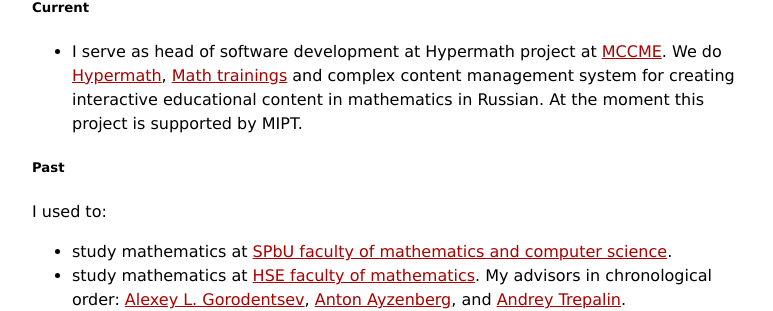
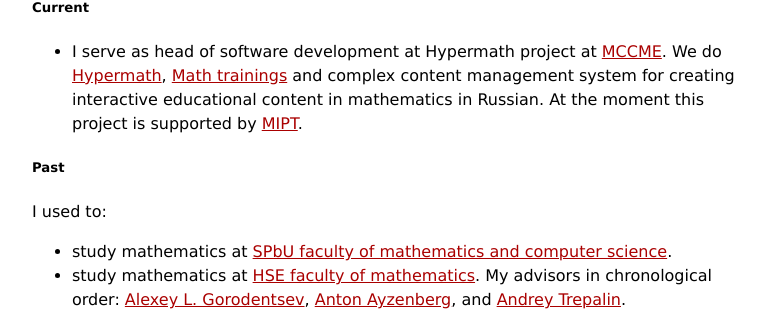
Before and after one commit to viviag/viviag.io, a Jekyll site: the page built from links.md, in a window 1280 px wide. Shown: the part 191-502 px from the top of the page, without its empty margins (248-1021 px from the left). Built offline with Jekyll 4.4.1, drawn with Linux system fonts in a browser that asks for light colours; part of the change alters nothing that is shown.

```diff
--- a/links.md
+++ b/links.md
@@ -12,7 +12,7 @@ title: Links
     [Hypermath](https://7.math.ru/), [Math
     trainings](https://mathtraining.ru/) and complex content management
     system for creating interactive educational content in mathematics in Russian.
-    At the moment this project is supported by MIPT.
+    At the moment this project is supported by [MIPT](https://mipt.ru/en).
 
 ##### Past
 
```
Also changed, not shown: 2 other files.
